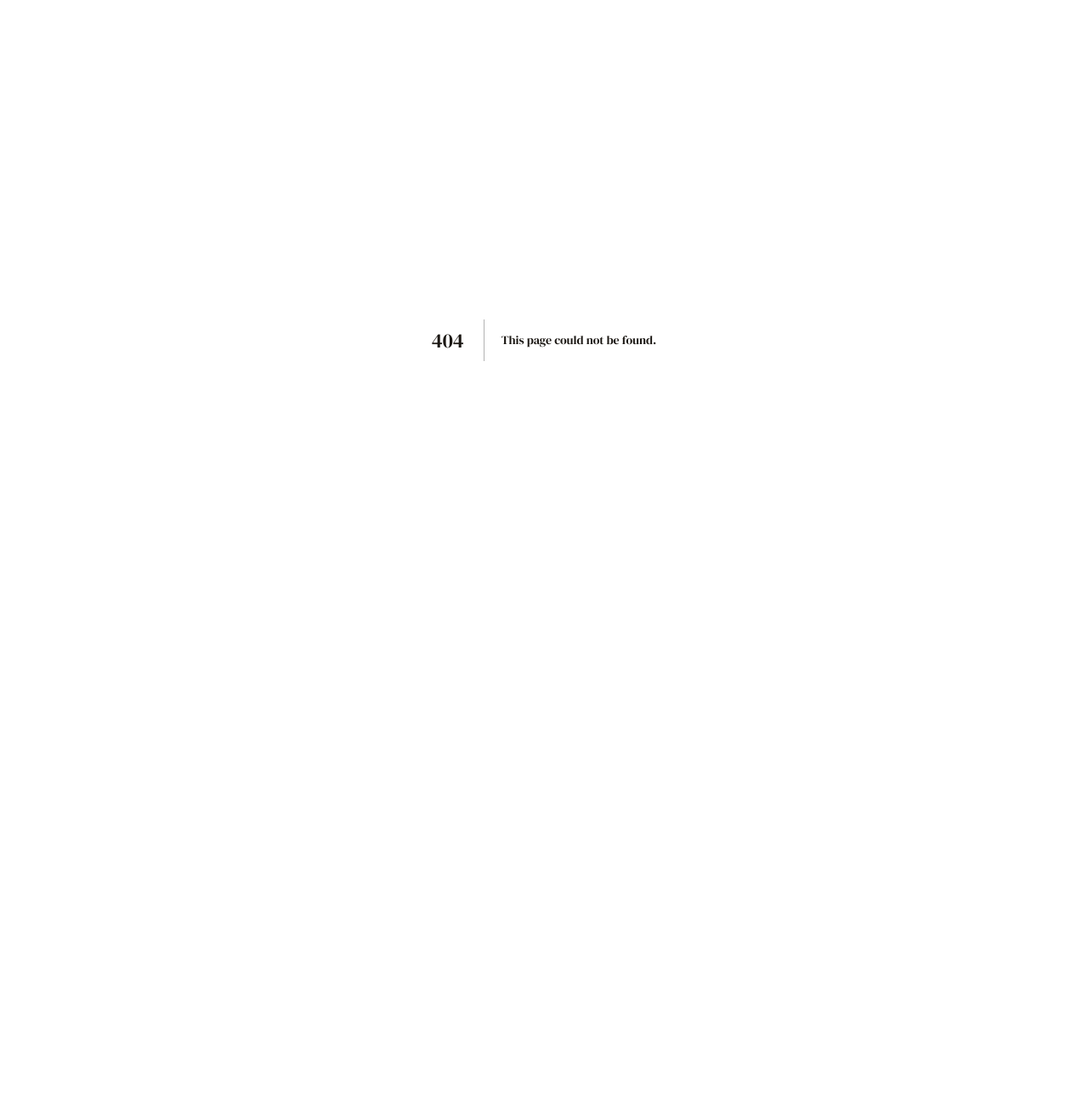
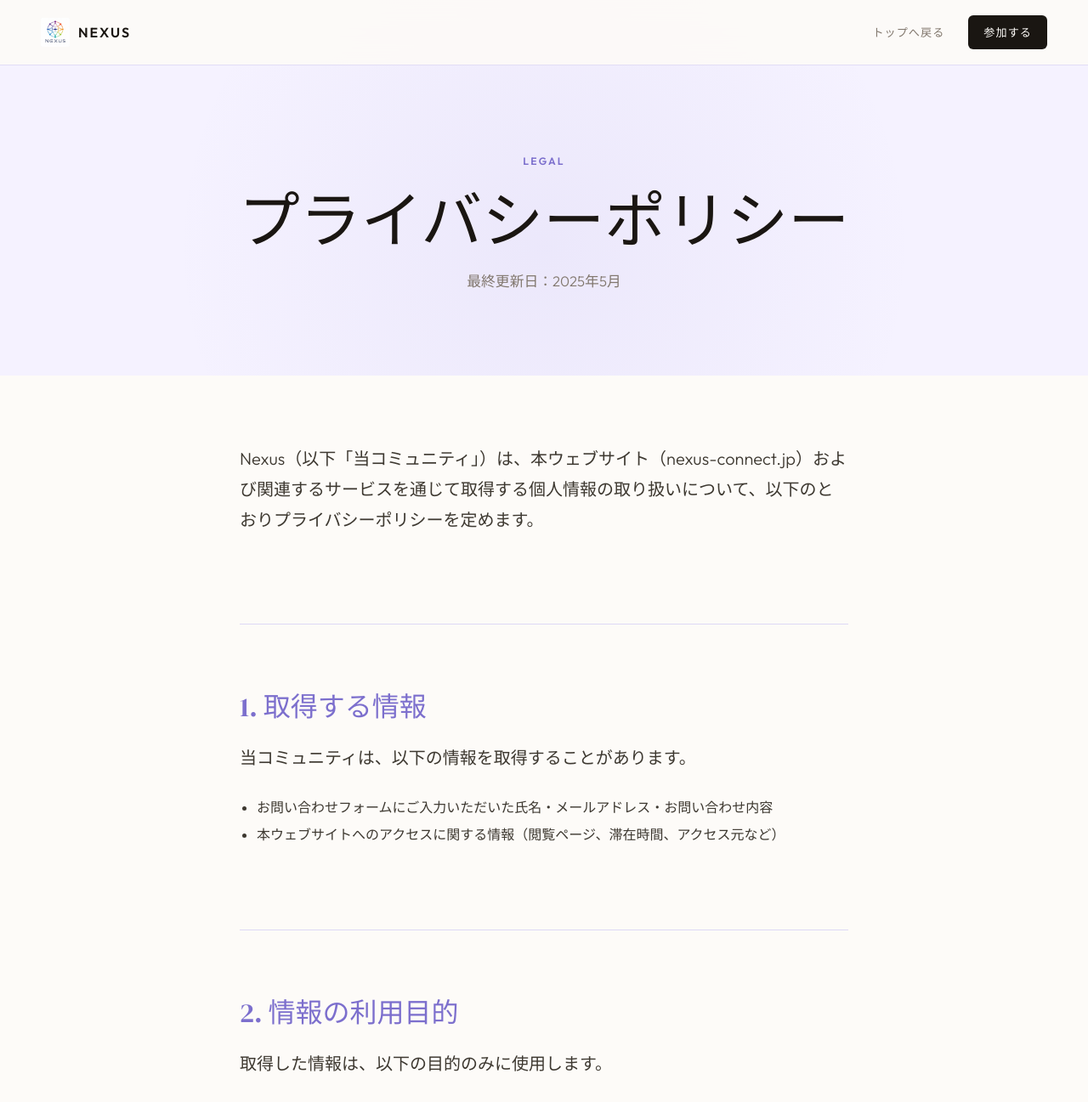
Before and after one commit to Kojki/nexus-website, a Next.js app: page /privacy in a window 1280 px wide. Before the commit this address had no page. Shown: the top 1297 px of the page at 85% size. Before the commit the page ends 800 px from the top, so only its background shows below. Built offline with nearby package versions, Linux system fonts and the light colour scheme.

Commit message:
Remove the period at the end of the "To all motivated students" text on each page, and add a 404 page and a privacy policy page.

```diff
--- a/app/about/page.tsx
+++ b/app/about/page.tsx
@@ -89,7 +89,7 @@ export default function About() {
           <Image src="/nexus-icon.png" alt="Nexus Logo" width={30} height={30} />
           Nexus
         </div>
-        <p>専門を学ぶすべての学生へ</p>
+        <p>意欲あるすべての学生へ</p>
         <nav className="footer-links" aria-label="フッターナビゲーション">
           <Link href="/">トップ</Link>
           <Link href="/about">About</Link>
--- a/app/activity-log/page.tsx
+++ b/app/activity-log/page.tsx
@@ -132,7 +132,7 @@ export default function ActivityLog() {
           <Image src="/nexus-icon.png" alt="Nexus Logo" width={30} height={30} />
           Nexus
         </div>
-        <p>意欲あるすべての学生へ。</p>
+        <p>意欲あるすべての学生へ</p>
         <nav className="footer-links" aria-label="フッターナビゲーション">
           <Link href="/">トップ</Link>
           <Link href="/about">About</Link>
--- a/app/contact/page.tsx
+++ b/app/contact/page.tsx
@@ -175,7 +175,7 @@ export default function Contact() {
           <Image src="/nexus-icon.png" alt="Nexus Logo" width={30} height={30} />
           Nexus
         </div>
-        <p>意欲あるすべての学生へ。</p>
+        <p>意欲あるすべての学生へ</p>
         <nav className="footer-links" aria-label="フッターナビゲーション">
           <Link href="/">トップ</Link>
           <Link href="/about">About</Link>
--- a/app/faq/page.tsx
+++ b/app/faq/page.tsx
@@ -99,7 +99,7 @@ export default function FAQ() {
           <Image src="/nexus-icon.png" alt="Nexus Logo" width={30} height={30} />
           Nexus
         </div>
-        <p>意欲あるすべての学生へ。</p>
+        <p>意欲あるすべての学生へ</p>
         <nav className="footer-links" aria-label="フッターナビゲーション">
           <Link href="/">トップ</Link>
           <Link href="/about">About</Link>
--- a/app/guidelines/page.tsx
+++ b/app/guidelines/page.tsx
@@ -90,7 +90,7 @@ export default function Guidelines() {
           <Image src="/nexus-icon.png" alt="Nexus Logo" width={30} height={30} />
           Nexus
         </div>
-        <p>意欲あるすべての学生へ。</p>
+        <p>意欲あるすべての学生へ</p>
         <nav className="footer-links" aria-label="フッターナビゲーション">
           <Link href="/">トップ</Link>
           <Link href="/about">About</Link>
--- a/app/page.tsx
+++ b/app/page.tsx
@@ -208,7 +208,7 @@ export default function Home() {
           <Image src="/nexus-icon.png" alt="Nexus Logo" width={30} height={30} />
           Nexus
         </div>
-        <p>意欲あるすべての学生へ。</p>
+        <p>意欲あるすべての学生へ</p>
         <nav className="footer-links" aria-label="フッターナビゲーション">
           <Link href="/">トップ</Link>
           <Link href="/about">About</Link>
--- /dev/null
+++ b/app/privacy/page.tsx
@@ -0,0 +1,120 @@
+import Image from "next/image";
+import Link from "next/link";
+
+const joinUrl =
+  "https://join.slack.com/t/nexus-45x8670/shared_invite/zt-3x2vq5935-O7CsSen0PLwlDjNAQvpjgA";
+
+export default function PrivacyPolicy() {
+  return (
+    <main>
+      <nav className="site-nav" aria-label="メインナビゲーション">
+        <Link className="nav-logo" href="/" aria-label="Nexus ホーム">
+          <Image src="/nexus-icon.png" alt="Nexus Logo" width={34} height={34} priority />
+          Nexus
+        </Link>
+        <div className="nav-links">
+          <Link href="/">トップへ戻る</Link>
+          <a className="nav-cta" href={joinUrl} target="_blank" rel="noreferrer">
+            参加する
+          </a>
+        </div>
+      </nav>
+
+      <header className="concept-header">
+        <div className="animate-slide-up">
+          <p className="eyebrow" style={{ justifyContent: "center" }}>LEGAL</p>
+          <h1 style={{ fontSize: "clamp(2.5rem, 6vw, 4.5rem)", margin: "0 auto", textAlign: "center" }}>
+            プライバシーポリシー
+          </h1>
+          <p style={{ color: "var(--muted)", marginTop: "16px", fontSize: "1.05rem" }}>
+            最終更新日：2025年5月
+          </p>
+        </div>
+      </header>
+
+      <section className="concept-container">
+        <div className="concept-block animate-slide-up delay-100">
+          <p>
+            Nexus（以下「当コミュニティ」）は、本ウェブサイト（nexus-connect.jp）および関連するサービスを通じて取得する個人情報の取り扱いについて、以下のとおりプライバシーポリシーを定めます。
+          </p>
+        </div>
+
+        <div className="concept-block animate-slide-up delay-200">
+          <span className="concept-stat-highlight" style={{ fontSize: "clamp(1.5rem, 3vw, 2rem)" }}>
+            1. 取得する情報
+          </span>
+          <p>当コミュニティは、以下の情報を取得することがあります。</p>
+          <ul style={{ color: "var(--ink-soft)", lineHeight: 2, paddingLeft: "20px" }}>
+            <li>お問い合わせフォームにご入力いただいた氏名・メールアドレス・お問い合わせ内容</li>
+            <li>本ウェブサイトへのアクセスに関する情報（閲覧ページ、滞在時間、アクセス元など）</li>
+          </ul>
+        </div>
+
+        <div className="concept-block animate-slide-up delay-300">
+          <span className="concept-stat-highlight" style={{ fontSize: "clamp(1.5rem, 3vw, 2rem)" }}>
+            2. 情報の利用目的
+          </span>
+          <p>取得した情報は、以下の目的のみに使用します。</p>
+          <ul style={{ color: "var(--ink-soft)", lineHeight: 2, paddingLeft: "20px" }}>
+            <li>お問い合わせへのご返信</li>
+            <li>ウェブサイトの改善・利便性向上のための分析</li>
+            <li>コミュニティ運営に関する重要なお知らせの送付</li>
+          </ul>
+          <p>
+            取得した個人情報を、上記の目的以外に使用することはありません。また、第三者への提供・販売は一切行いません。
+          </p>
+        </div>
+
+        <div className="concept-block animate-slide-up delay-400">
+          <span className="concept-stat-highlight" style={{ fontSize: "clamp(1.5rem, 3vw, 2rem)" }}>
+            3. Google Analytics について
+          </span>
+          <p>
+            本ウェブサイトでは、サイトの利用状況を把握するために <strong>Google Analytics</strong> を使用しています。Google Analyticsはアクセス情報の収集のためにCookieを使用しますが、個人を特定する情報は収集しません。
+          </p>
+          <p>
+            収集された情報はGoogleのプライバシーポリシーに基づいて管理されます。Google Analyticsによるデータ収集を無効にしたい場合は、
+            <a href="https://tools.google.com/dlpage/gaoptout" target="_blank" rel="noreferrer" style={{ color: "var(--accent)", textDecoration: "underline" }}>
+              Google アナリティクス オプトアウト アドオン
+            </a>
+            をご利用ください。
+          </p>
+        </div>
+
+        <div className="concept-block animate-slide-up">
+          <span className="concept-stat-highlight" style={{ fontSize: "clamp(1.5rem, 3vw, 2rem)" }}>
+            4. お問い合わせ
+          </span>
+          <p>
+            プライバシーポリシーに関するご質問・ご意見は、
+            <Link href="/contact" style={{ color: "var(--accent)", textDecoration: "underline" }}>お問い合わせページ</Link>
+            よりお送りください。
+          </p>
+        </div>
+
+        <div style={{ textAlign: "center", marginTop: "40px" }}>
+          <Link className="button button-ghost animate-slide-up" href="/">
+            トップページへ戻る
+          </Link>
+        </div>
+      </section>
+
+      <footer>
+        <div className="footer-brand">
+          <Image src="/nexus-icon.png" alt="Nexus Logo" width={30} height={30} />
+          Nexus
+        </div>
+        <p>意欲あるすべての学生へ</p>
+        <nav className="footer-links" aria-label="フッターナビゲーション">
+          <Link href="/">トップ</Link>
+          <Link href="/about">About</Link>
+          <Link href="/faq">FAQ</Link>
+          <Link href="/guidelines">ガイドライン</Link>
+          <Link href="/activity-log">活動記録</Link>
+          <Link href="/contact">お問い合わせ</Link>
+          <Link href="/privacy">プライバシーポリシー</Link>
+        </nav>
+      </footer>
+    </main>
+  );
+}
```
Also changed, not shown: app/not-found.tsx (added, +75 -0 lines).
